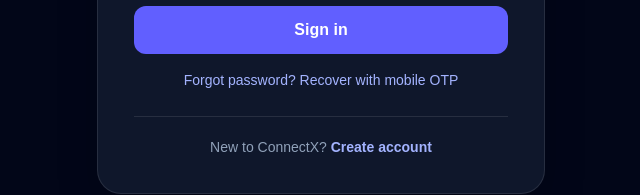
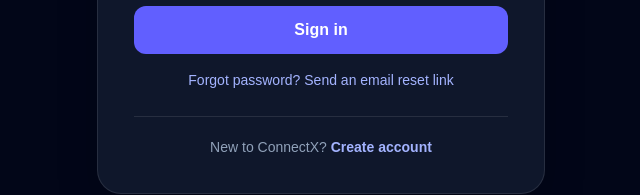
Before and after one commit to samarthtgg/connectx, a Next.js app in the folder connectx-app/: page / in a window 1280 px wide. Both pictures are taken after a click on the button "Sign in". Shown: the part 503-698 px from the top of the page, without its empty margins (319-959 px from the left). Built offline with nearby package versions, Linux system fonts and the light colour scheme; no server answers.

Commit message:
Use email password recovery flow

```diff
--- a/connectx-app/app/page.tsx
+++ b/connectx-app/app/page.tsx
@@ -212,7 +212,7 @@ export default function Home() {
             </form>
 
             {mode === "login" && (
-              <button type="button" onClick={() => { window.location.href = "/reset-password"; }} className="mt-4 w-full text-center text-sm font-medium text-indigo-300 hover:text-indigo-200">Forgot password? Recover with mobile OTP</button>
+              <button type="button" onClick={() => changeMode("forgot")} className="mt-4 w-full text-center text-sm font-medium text-indigo-300 hover:text-indigo-200">Forgot password? Send an email reset link</button>
             )}
 
             {verificationPending && (
```
